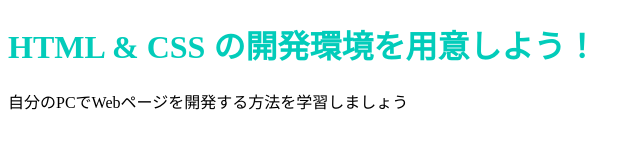
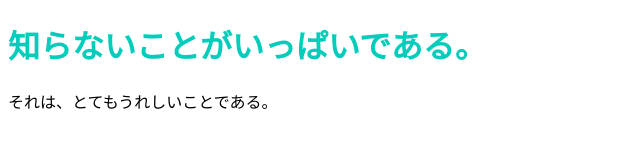
Before and after one commit to 6qjqeq/github.io, a plain HTML site: page index.html in a window 1280 px wide. Shown: the whole page, without its empty margins (0-640 px from the left). Drawn offline with Linux system fonts and the light colour scheme.

Commit message:
Update index.html

```diff
--- a/index.html
+++ b/index.html
@@ -6,7 +6,7 @@
     <title>Progate</title>
   </head>
   <body>
-    <h1 class="title">HTML & CSS の開発環境を用意しよう！</h1>
-    <p>自分のPCでWebページを開発する方法を学習しましょう</p>
+    <h1 class="title">知らないことがいっぱいである。</h1>
+    <p>それは、とてもうれしいことである。</p>
   </body>
 </html>
```
